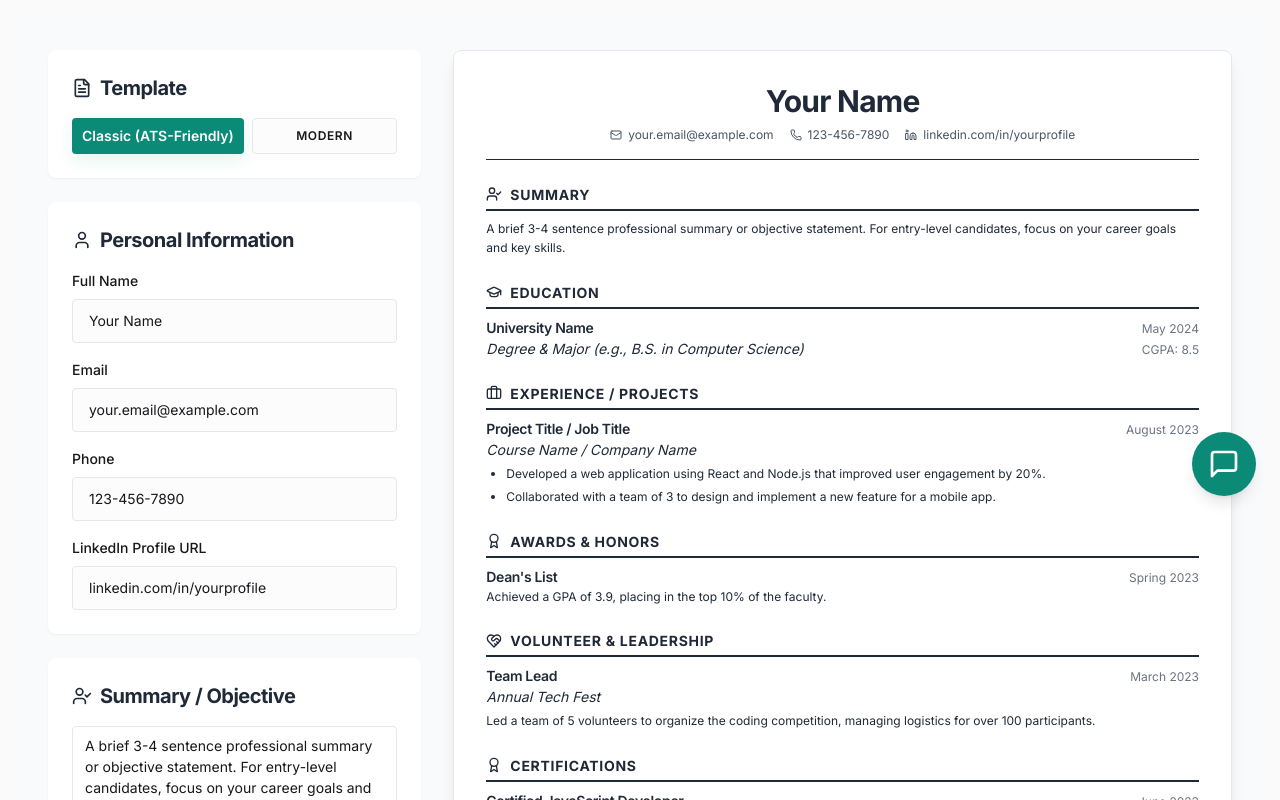
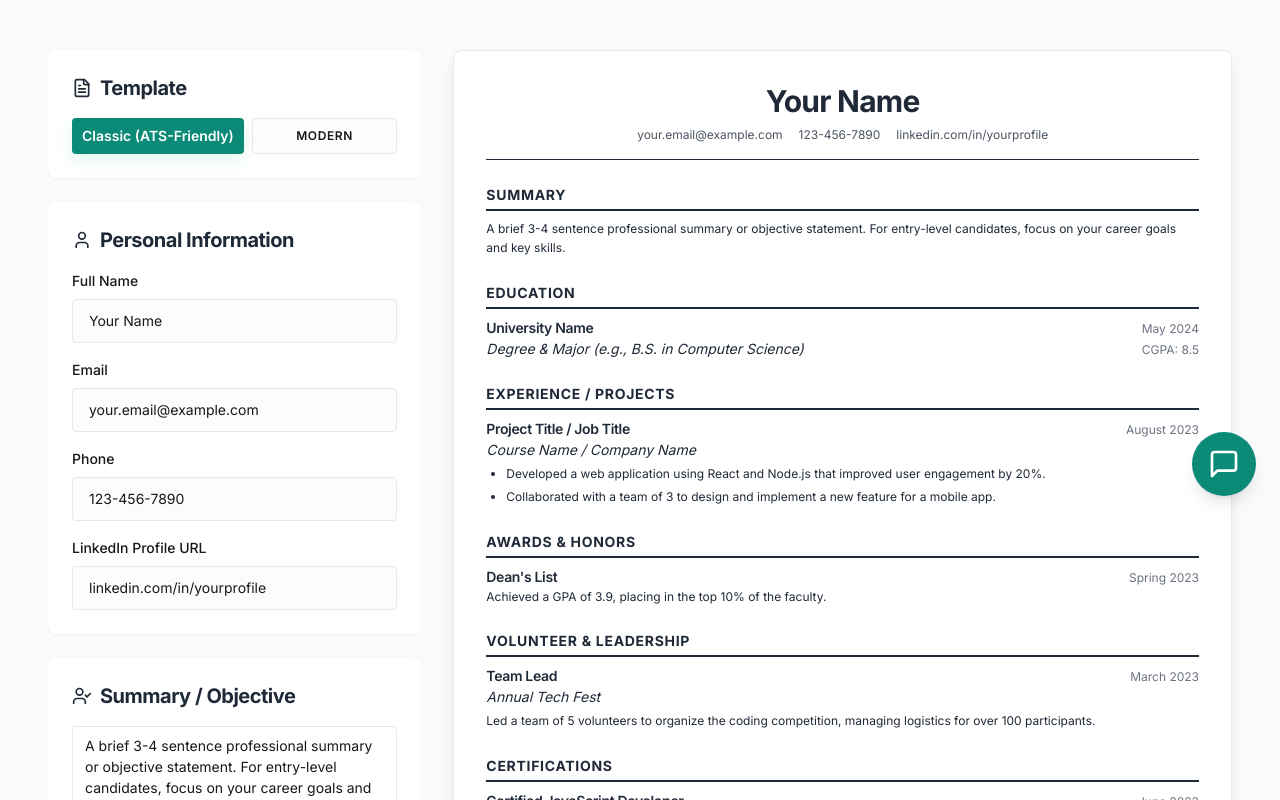
Before and after one commit to kautkarg/spruce-nep, a Next.js app: page /resume-builder in a window 1280 px wide. Shown: the part 280-1080 px from the top of the page. Built offline with nearby package versions, Linux system fonts and the light colour scheme.

Commit message:
remove the use of icons in template

```diff
--- a/src/components/resume-builder/ResumeBuilder.tsx
+++ b/src/components/resume-builder/ResumeBuilder.tsx
@@ -347,36 +347,36 @@ export function ResumeBuilder() {
                         <h1 className="text-3xl font-bold tracking-tight text-gray-800">{resumeData.personal?.name}</h1>
                         {(hasContent(resumeData.personal?.email) || hasContent(resumeData.personal?.phone) || hasContent(resumeData.personal?.linkedin)) && (
                             <div className="flex justify-center items-center gap-x-4 gap-y-1 text-xs text-gray-600 mt-2 flex-wrap">
-                                {hasContent(resumeData.personal.email) && <div className="flex items-center gap-1.5"><Mail className="h-3 w-3" />{resumeData.personal.email}</div>}
-                                {hasContent(resumeData.personal.phone) && <div className="flex items-center gap-1.5"><Phone className="h-3 w-3" />{resumeData.personal.phone}</div>}
-                                {hasContent(resumeData.personal.linkedin) && <div className="flex items-center gap-1.5"><Linkedin className="h-3 w-3" />{resumeData.personal.linkedin}</div>}
+                                {hasContent(resumeData.personal.email) && <div className="flex items-center">{resumeData.personal.email}</div>}
+                                {hasContent(resumeData.personal.phone) && <div className="flex items-center">{resumeData.personal.phone}</div>}
+                                {hasContent(resumeData.personal.linkedin) && <div className="flex items-center">{resumeData.personal.linkedin}</div>}
                             </div>
                         )}
                     </div>
 
-                    {hasContent(resumeData.summary) && <div className="mb-6"><h2 className="text-sm font-bold uppercase tracking-wider text-gray-800 border-b-2 border-gray-800 pb-1 mb-2 flex items-center gap-2"><UserCheck className="h-4 w-4" />Summary</h2><p className="text-xs leading-relaxed">{resumeData.summary}</p></div>}
+                    {hasContent(resumeData.summary) && <div className="mb-6"><h2 className="text-sm font-bold uppercase tracking-wider text-gray-800 border-b-2 border-gray-800 pb-1 mb-2 flex items-center">Summary</h2><p className="text-xs leading-relaxed">{resumeData.summary}</p></div>}
 
-                    {hasContent(resumeData.education, 'school') && <div className="mb-6"><h2 className="text-sm font-bold uppercase tracking-wider text-gray-800 border-b-2 border-gray-800 pb-1 mb-2 flex items-center gap-2"><GraduationCap className="h-4 w-4" />Education</h2>{resumeData.education?.map((edu, index) => edu.school && (
+                    {hasContent(resumeData.education, 'school') && <div className="mb-6"><h2 className="text-sm font-bold uppercase tracking-wider text-gray-800 border-b-2 border-gray-800 pb-1 mb-2 flex items-center">Education</h2>{resumeData.education?.map((edu, index) => edu.school && (
                         <div key={index} className="mb-2"><div className="flex justify-between items-baseline"><h3 className="text-sm font-semibold text-gray-800">{edu.school}</h3><p className="text-xs text-gray-500">{edu.date}</p></div><div className="flex justify-between items-baseline"><p className="text-sm italic">{edu.degree}</p>{edu.scoreValue && edu.scoreType && <p className="text-xs text-gray-500">{edu.scoreType}: {edu.scoreValue}{edu.scoreType === 'Percentage' ? '%' : ''}</p>}</div></div>
                     ))}</div>}
 
-                    {hasContent(resumeData.experience, 'title') && <div className="mb-6"><h2 className="text-sm font-bold uppercase tracking-wider text-gray-800 border-b-2 border-gray-800 pb-1 mb-2 flex items-center gap-2"><Briefcase className="h-4 w-4" />Experience / Projects</h2>{resumeData.experience?.map((exp, index) => exp.title && (
+                    {hasContent(resumeData.experience, 'title') && <div className="mb-6"><h2 className="text-sm font-bold uppercase tracking-wider text-gray-800 border-b-2 border-gray-800 pb-1 mb-2 flex items-center">Experience / Projects</h2>{resumeData.experience?.map((exp, index) => exp.title && (
                         <div key={index} className="mb-3"><div className="flex justify-between items-baseline"><h3 className="text-sm font-semibold text-gray-800">{exp.title}</h3><p className="text-xs text-gray-500">{exp.dates}</p></div><p className="text-sm italic mb-1">{exp.organization}</p>{hasContent(getAchievements(exp.achievements)) && <ul className="list-disc list-outside pl-5 space-y-1">{getAchievements(exp.achievements).map((ach, i) => ach && <li key={i} className="text-xs leading-relaxed">{ach}</li>)}</ul>}</div>
                     ))}</div>}
 
-                    {hasContent(resumeData.awards, 'name') && <div className="mb-6"><h2 className="text-sm font-bold uppercase tracking-wider text-gray-800 border-b-2 border-gray-800 pb-1 mb-2 flex items-center gap-2"><Award className="h-4 w-4" />Awards & Honors</h2>{resumeData.awards?.map((award, index) => award.name && (
+                    {hasContent(resumeData.awards, 'name') && <div className="mb-6"><h2 className="text-sm font-bold uppercase tracking-wider text-gray-800 border-b-2 border-gray-800 pb-1 mb-2 flex items-center">Awards & Honors</h2>{resumeData.awards?.map((award, index) => award.name && (
                         <div key={index} className="mb-2"><div className="flex justify-between items-baseline"><h3 className="text-sm font-semibold text-gray-800">{award.name}</h3>{award.date && <p className="text-xs text-gray-500">{award.date}</p>}</div>{award.description && <p className="text-xs leading-relaxed">{award.description}</p>}</div>
                     ))}</div>}
 
-                    {hasContent(resumeData.volunteering, 'role') && <div className="mb-6"><h2 className="text-sm font-bold uppercase tracking-wider text-gray-800 border-b-2 border-gray-800 pb-1 mb-2 flex items-center gap-2"><HeartHandshake className="h-4 w-4" />Volunteer & Leadership</h2>{resumeData.volunteering?.map((item, index) => item.role && (
+                    {hasContent(resumeData.volunteering, 'role') && <div className="mb-6"><h2 className="text-sm font-bold uppercase tracking-wider text-gray-800 border-b-2 border-gray-800 pb-1 mb-2 flex items-center">Volunteer & Leadership</h2>{resumeData.volunteering?.map((item, index) => item.role && (
                         <div key={index} className="mb-3"><div className="flex justify-between items-baseline"><h3 className="text-sm font-semibold text-gray-800">{item.role}</h3><p className="text-xs text-gray-500">{item.dates}</p></div><p className="text-sm italic mb-1">{item.organization}</p>{item.description && <p className="text-xs leading-relaxed">{item.description}</p>}</div>
                     ))}</div>}
 
-                    {hasContent(resumeData.certifications, 'name') && <div className="mb-6"><h2 className="text-sm font-bold uppercase tracking-wider text-gray-800 border-b-2 border-gray-800 pb-1 mb-2 flex items-center gap-2"><Award className="h-4 w-4" />Certifications</h2>{resumeData.certifications?.map((cert, index) => cert.name && (
+                    {hasContent(resumeData.certifications, 'name') && <div className="mb-6"><h2 className="text-sm font-bold uppercase tracking-wider text-gray-800 border-b-2 border-gray-800 pb-1 mb-2 flex items-center">Certifications</h2>{resumeData.certifications?.map((cert, index) => cert.name && (
                         <div key={index} className="mb-2"><div className="flex justify-between items-baseline"><h3 className="text-sm font-semibold text-gray-800">{cert.name}</h3><p className="text-xs text-gray-500">{cert.date}</p></div><p className="text-sm italic">{cert.issuer}</p></div>
                     ))}</div>}
 
-                    {hasContent(resumeData.skills) && <div><h2 className="text-sm font-bold uppercase tracking-wider text-gray-800 border-b-2 border-gray-800 pb-1 mb-2 flex items-center gap-2"><Briefcase className="h-4 w-4" />Skills</h2><div className="flex flex-wrap gap-2 mt-2">{typeof resumeData.skills === 'string' && resumeData.skills.split(',').map((skill, index) => skill.trim() && (<span key={index} className="bg-gray-200 text-gray-800 text-xs font-medium px-2 py-1 rounded">{skill.trim()}</span>))}</div></div>}
+                    {hasContent(resumeData.skills) && <div><h2 className="text-sm font-bold uppercase tracking-wider text-gray-800 border-b-2 border-gray-800 pb-1 mb-2 flex items-center">Skills</h2><div className="flex flex-wrap gap-2 mt-2">{typeof resumeData.skills === 'string' && resumeData.skills.split(',').map((skill, index) => skill.trim() && (<span key={index} className="bg-gray-200 text-gray-800 text-xs font-medium px-2 py-1 rounded">{skill.trim()}</span>))}</div></div>}
                 </>
             )}
 
@@ -397,9 +397,9 @@ export function ResumeBuilder() {
                         </div>
                         <div className="w-1/3 bg-gray-100 p-6 rounded-md -my-8 -mr-8">
                             {(hasContent(resumeData.personal?.email) || hasContent(resumeData.personal?.phone) || hasContent(resumeData.personal?.linkedin)) && <div className="mb-6"><h2 className="text-sm font-bold uppercase tracking-wider text-gray-600 border-b border-gray-300 pb-1 mb-3">Contact</h2><div className="space-y-2 text-xs text-gray-700">
-                                    {hasContent(resumeData.personal.email) && <div className="flex items-center gap-2"><Mail className="h-3 w-3 shrink-0" /><span>{resumeData.personal.email}</span></div>}
-                                    {hasContent(resumeData.personal.phone) && <div className="flex items-center gap-2"><Phone className="h-3 w-3 shrink-0" /><span>{resumeData.personal.phone}</span></div>}
-                                    {hasContent(resumeData.personal.linkedin) && <div className="flex items-center gap-2"><Linkedin className="h-3 w-3 shrink-0" /><span>{resumeData.personal.linkedin}</span></div>}
+                                    {hasContent(resumeData.personal.email) && <div className="flex items-center"><span>{resumeData.personal.email}</span></div>}
+                                    {hasContent(resumeData.personal.phone) && <div className="flex items-center"><span>{resumeData.personal.phone}</span></div>}
+                                    {hasContent(resumeData.personal.linkedin) && <div className="flex items-center"><span>{resumeData.personal.linkedin}</span></div>}
                             </div></div>}
 
                             {hasContent(resumeData.skills) && <div className="mb-6"><h2 className="text-sm font-bold uppercase tracking-wider text-gray-600 border-b border-gray-300 pb-1 mb-3">Skills</h2><div className="flex flex-wrap gap-1.5 mt-2">{typeof resumeData.skills === 'string' && resumeData.skills.split(',').map((skill, index) => skill.trim() && (<span key={index} className="bg-primary/10 text-primary text-xs font-medium px-2 py-1 rounded">{skill.trim()}</span>))}</div></div>}
```
